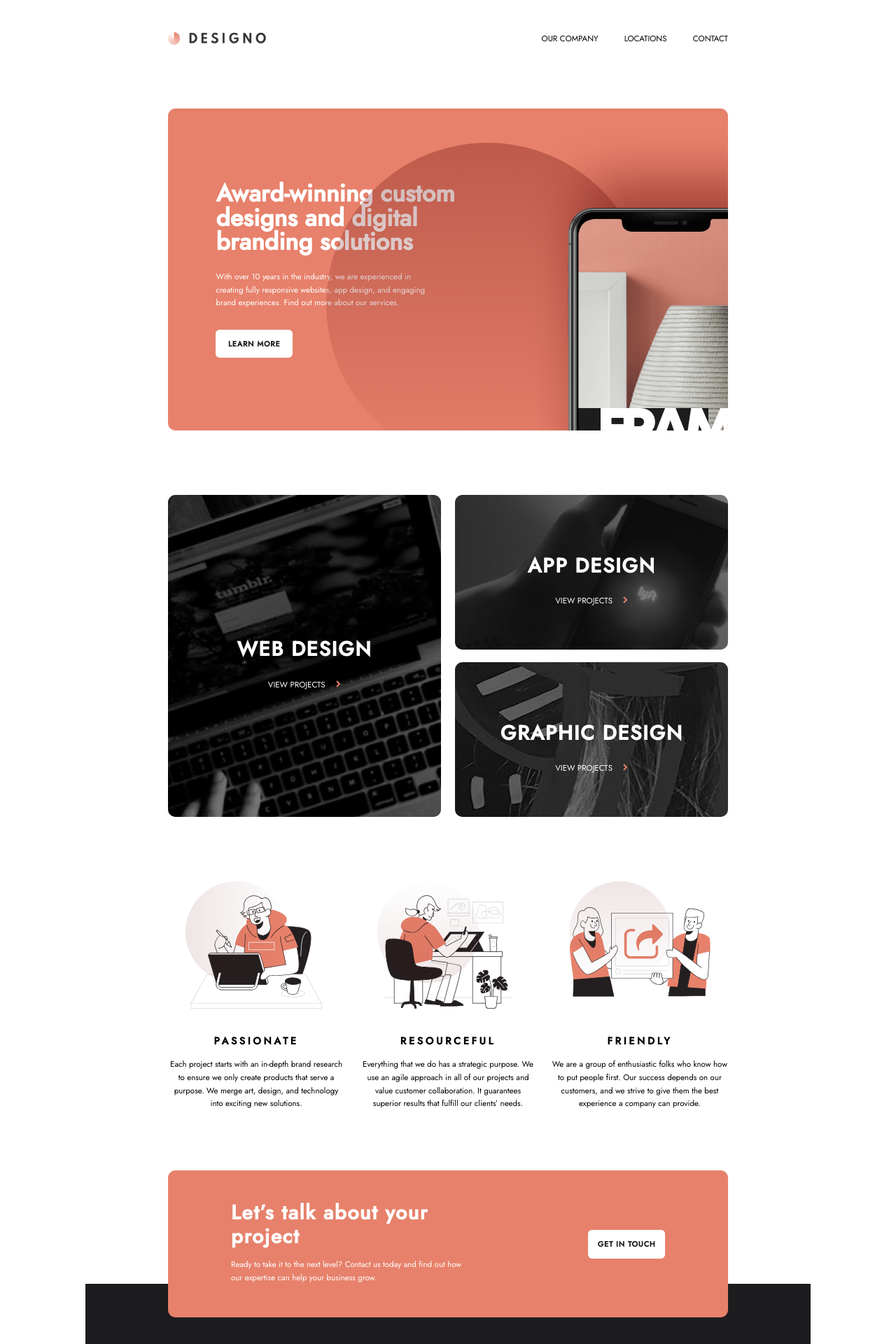
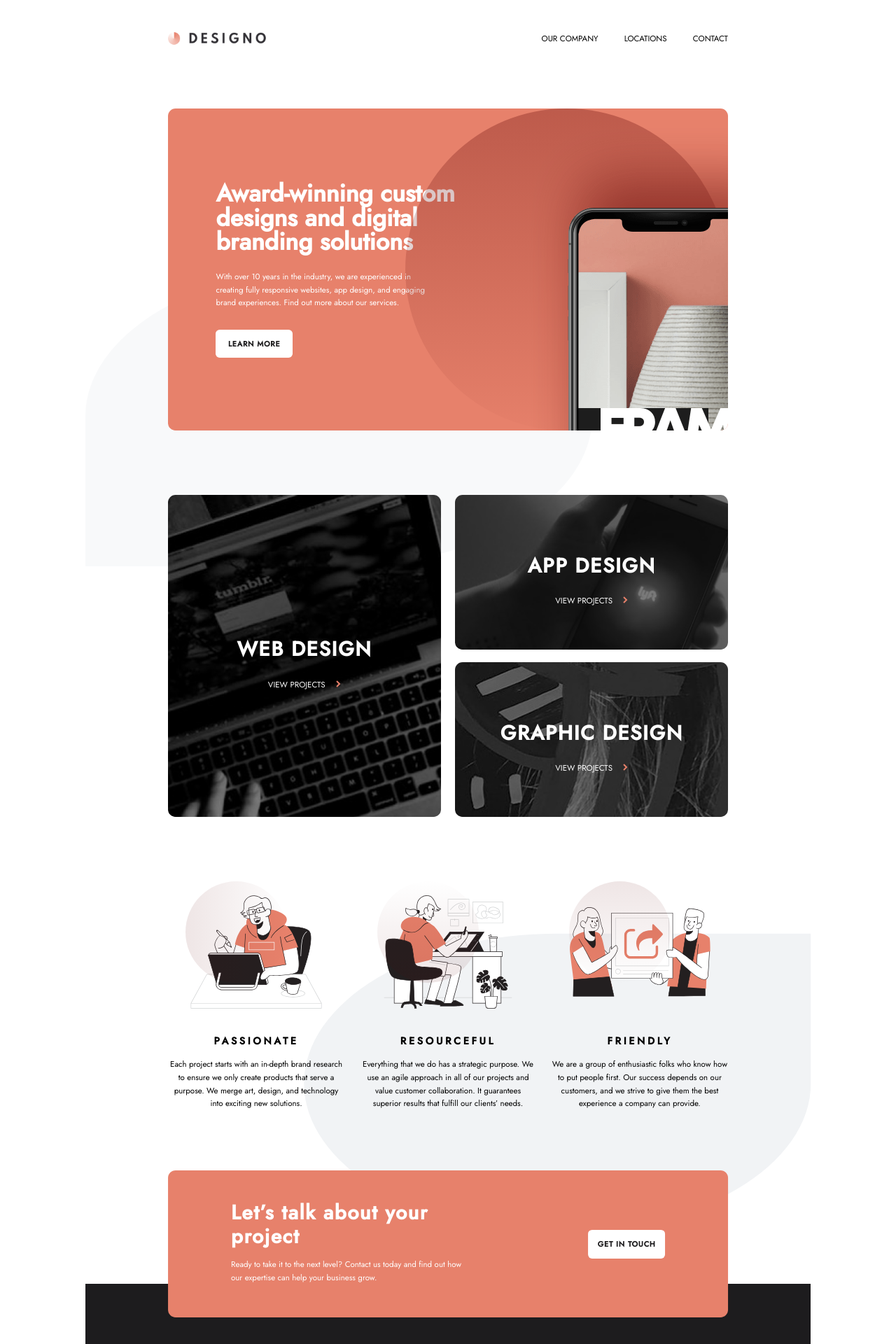
Before and after one commit to AlekseyVY/multipage_website, a Next.js app: page / in a window 1280 px wide. Shown: the top 1920 px of the page at 70% size. Built offline with nearby package versions, Linux system fonts and the light colour scheme.

Commit message:
feature: test

```diff
--- a/pages/index.js
+++ b/pages/index.js
@@ -2,6 +2,7 @@ import Head from 'next/head'
 import Header from "../common/Header/Header";
 import Footer from "../common/Footer/Footer";
 import {
+  BigOval, BigOvalCopy,
   CardContainer,
   H1Hero,
   HeroButtonContainer,
@@ -19,6 +20,8 @@ import HomeSimpleCard from "../common/HomeSimpleCard/HomeSimpleCard";
 export default function Home() {
   return (
     <MainContainer>
+      <BigOval/>
+      <BigOvalCopy/>
       <Header />
       <HeroContainer>
         <Oval/>
--- a/styles/homepage/styles.js
+++ b/styles/homepage/styles.js
@@ -7,6 +7,7 @@ export const MainContainer = styled.div`
   justify-content: space-between;
   flex-direction: column;
   align-items: center;
+  position: relative;
   @media (max-width: 768px){
     height: 331.1rem;
     width: 76.8rem;
@@ -16,6 +17,30 @@ export const MainContainer = styled.div`
     width: 37.5rem;
   }
 `;
+
+export const BigOval = styled.div`
+  position: absolute;
+  width: 100.6rem;
+  height: 59.4rem;
+  background: #F1F3F5;
+  border-radius: 297% 297% 297% 0;
+  opacity: 50.23%;
+  top: 18%;
+  left: 0%;
+  z-index: -1;
+`
+
+export const BigOvalCopy = styled.div`
+  position: absolute;
+  width: 100.6rem;
+  height: 59.4rem;
+  background: #F1F3F5;
+  border-radius: 297% 297% 297% 0;
+  transform: rotate(180deg);
+  top: 63%;
+  right: 0%;
+  z-index: -1;
+`
 
 export const HeroContainer = styled.div`
   width: 111.1rem;
@@ -42,8 +67,9 @@ export const Oval = styled.div`
   border-radius: 90%;
   background: linear-gradient(0deg, rgba(93, 2, 2, 0.01) 0%, rgba(93, 2, 2, 0.30) 100%);
   position: absolute;
-  left: 28.3%;
-  top: 10.7%;
+  opacity: ;
+  right: 0%;
+  top: 0%;
   @media (max-width: 375px){
     left: -1%;
     top: 11.5%;
```
